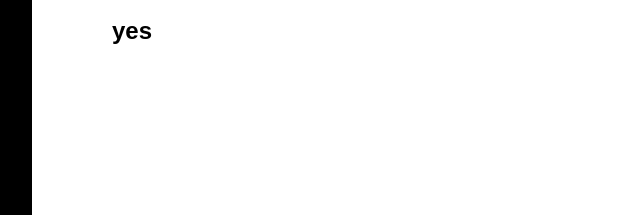
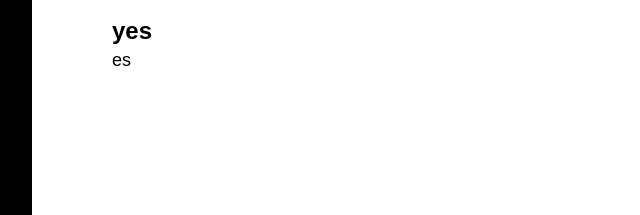
Before and after one commit to Sha-RR/Do_Not_Open, a plain HTML site: page index.html in a window 1280 px wide. Shown: the part 292-507 px from the top of the page, 183-823 px from the left. Drawn offline with Linux system fonts and the light colour scheme.

Commit message:
Update index.html

```diff
--- a/index.html
+++ b/index.html
@@ -19,6 +19,7 @@
       There are so many.
     </p>
     <h2>yes</h2>
+    <p>es</p>
   </main>
 </body>
 </html>
```
